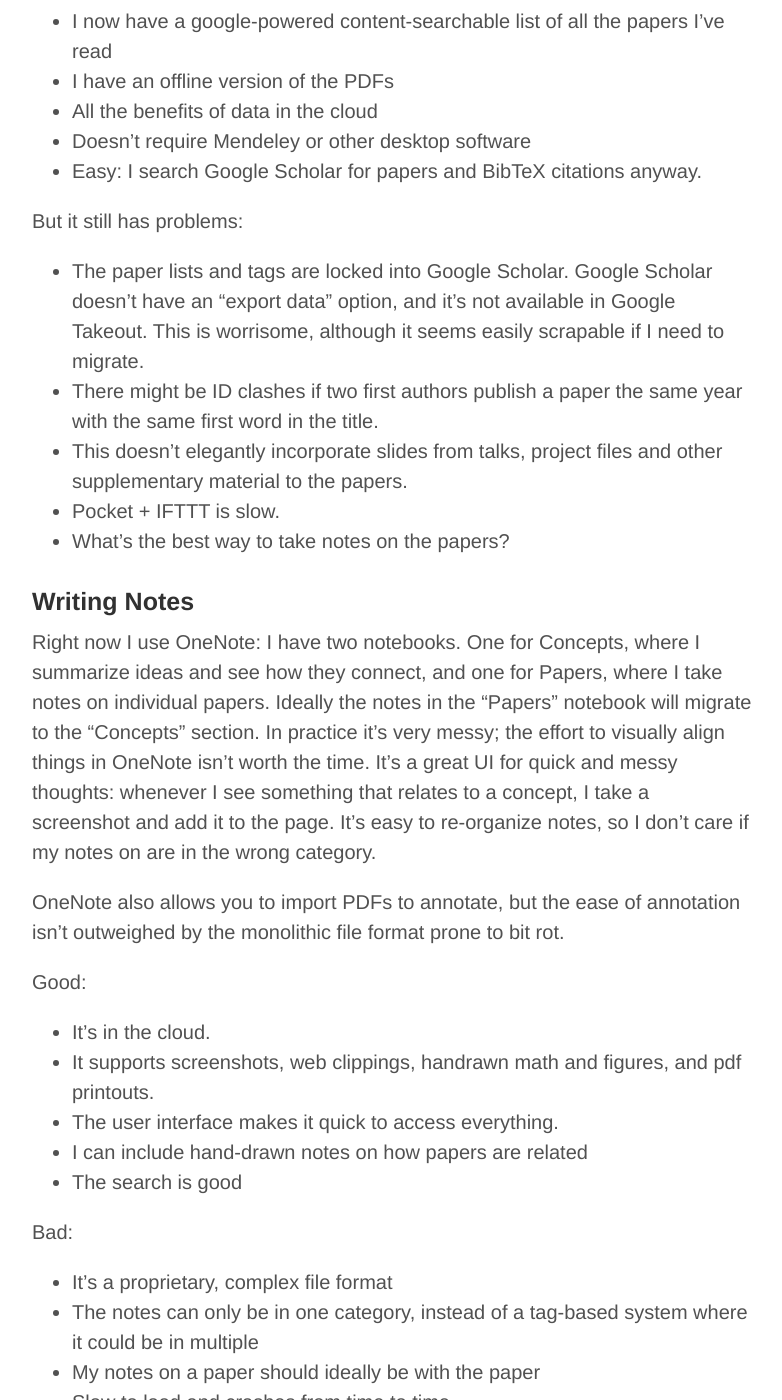
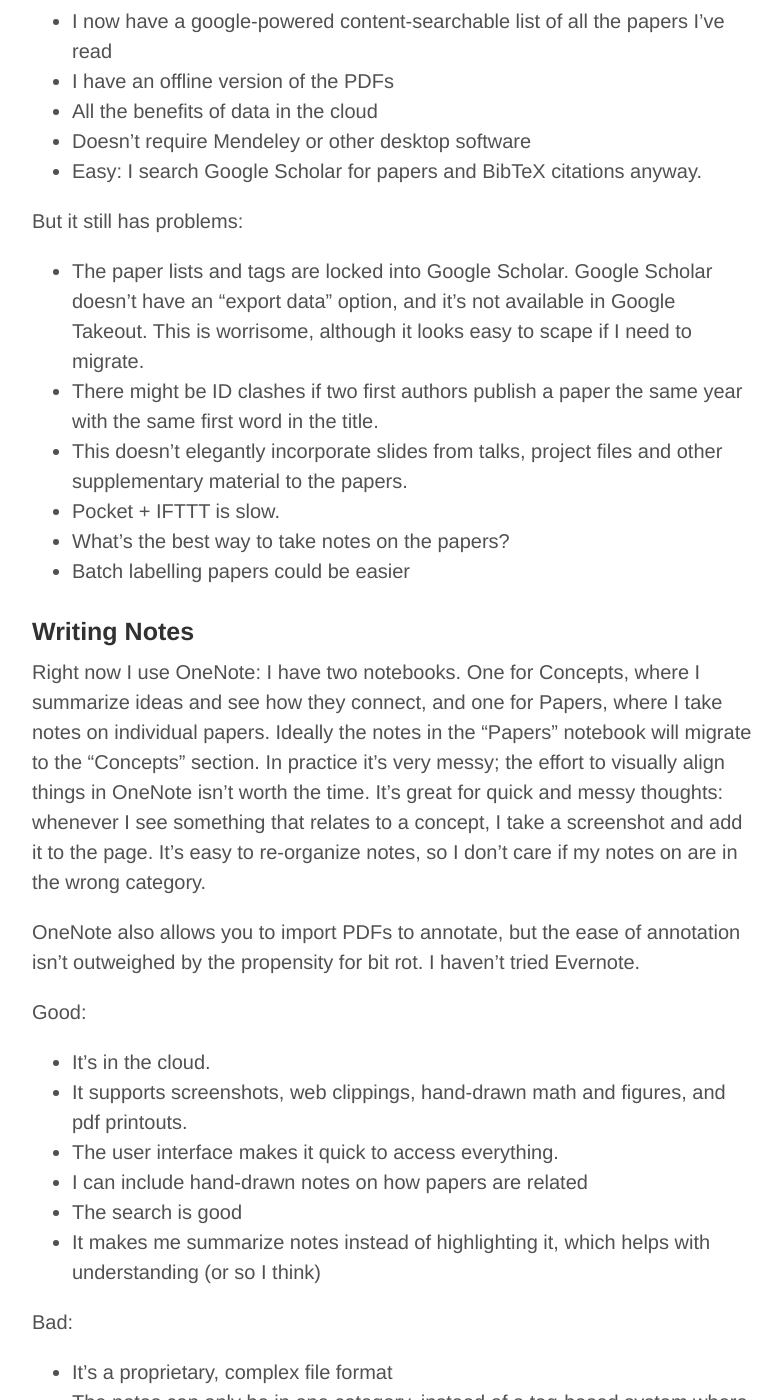
Before and after one commit to victorgan/victorgan.github.io, a Jekyll site: the page built from _posts/2014-08-18-useful-sites-for-research.md, in a window 1280 px wide and 1400 px high, scrolled down 884 px. Shown: the whole window, without its empty margins (248-1030 px from the left). Built offline with Jekyll 4.4.1, drawn with Linux system fonts in a browser that asks for light colours; comment, search, counter and statistics services are not loaded; some of the changed text lies outside the part shown.

Commit message:
c-c-c-c-changes

```diff
--- a/_posts/2014-08-18-useful-sites-for-research.md
+++ b/_posts/2014-08-18-useful-sites-for-research.md
@@ -39,7 +39,7 @@
 
 - The paper lists and tags are locked into Google Scholar. Google Scholar
   doesn't have an "export data" option, and it's not available in Google
-  Takeout. This is worrisome, although it seems easily scrapable if I need to
+  Takeout. This is worrisome, although it looks easy to scape if I need to
   migrate.
 - There might be ID clashes if two first authors publish a paper the same year
   with the same first word in the title.
@@ -47,27 +47,30 @@
   supplementary material to the papers.
 - Pocket + IFTTT is slow.
 - What's the best way to take notes on the papers?
+- Batch labelling papers could be easier
 
 ### Writing Notes
 Right now I use OneNote: I have two notebooks. One for Concepts, where I
 summarize ideas and see how they connect, and one for Papers, where I take notes
 on individual papers. Ideally the notes in the "Papers" notebook will migrate to
-the "Concepts" section. In practice it's very messy; the effort to visually align things
-in OneNote isn't worth the time. It's a great UI for quick and messy thoughts: whenever
-I see something that relates to a concept, I take a screenshot and add it to the page. It's
-easy to re-organize notes, so I don't care if my notes on are in the wrong category.
-
+the "Concepts" section. In practice it's very messy; the effort to visually
+align things in OneNote isn't worth the time. It's great for quick and messy
+thoughts: whenever I see something that relates to a concept, I take a
+screenshot and add it to the page. It's easy to re-organize notes, so I don't
+care if my notes on are in the wrong category.
 
 OneNote also allows you to import PDFs to annotate, but the ease of annotation
-isn't outweighed by the monolithic file format prone to bit rot.
+isn't outweighed by the propensity for bit rot. I haven't tried Evernote.
 
 Good:
 
 - It's in the cloud.
-- It supports screenshots, web clippings, handrawn math and figures, and pdf printouts.
+- It supports screenshots, web clippings, hand-drawn math and figures, and pdf printouts.
 - The user interface makes it quick to access everything.
 - I can include hand-drawn notes on how papers are related
 - The search is good
+- It makes me summarize notes instead of highlighting it, which helps with
+  understanding (or so I think)
 
 Bad:
 
@@ -75,6 +78,7 @@
 - The notes can only be in one category, instead of a tag-based system where it could be in multiple
 - My notes on a paper should ideally be with the paper
 - Slow to load and crashes from time to time
+- It's not plain text
 
 ## Links
 
```
Also changed, not shown: other parts of _posts/2014-08-18-useful-sites-for-research.md (+8 -8 lines).
